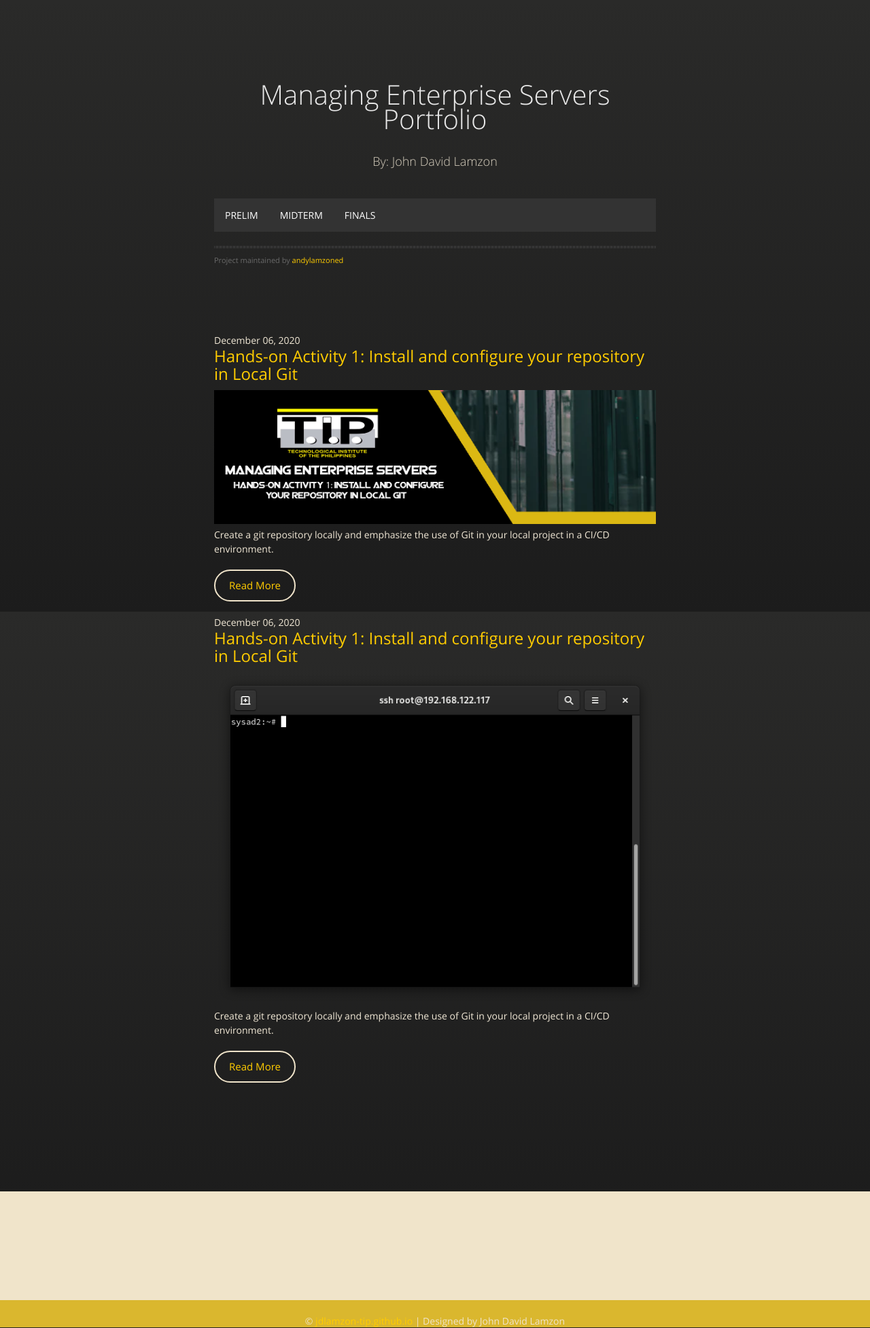
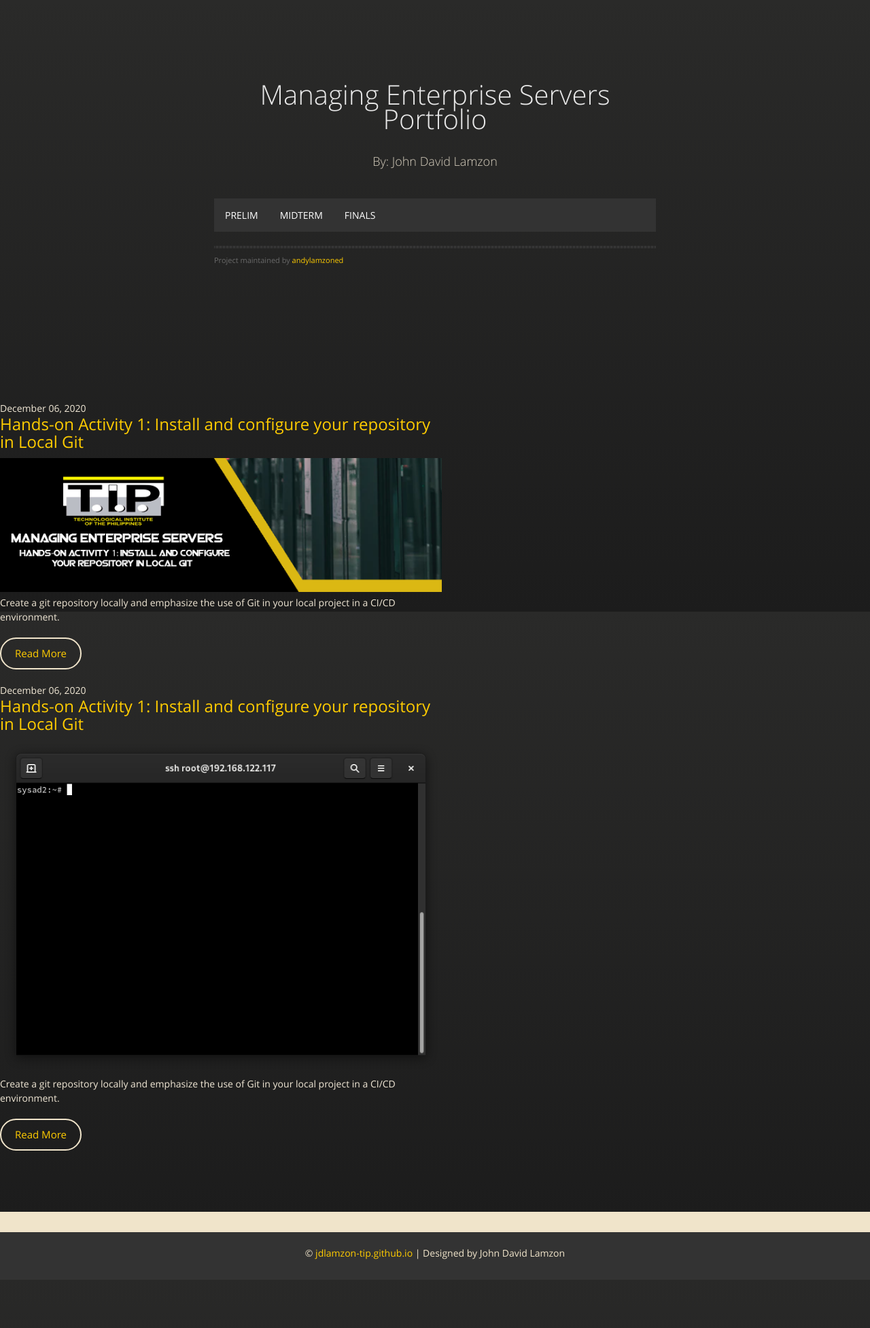
Before and after one commit to andylamzoned/andylamzoned.github.io, a Jekyll site: the page built from index.md, in a window 1280 px wide. Shown: the whole page at 68% size. Built offline with Jekyll 4.4.1, drawn with Linux system fonts in a browser that asks for light colours; after the commit the page ends 1883 px from its top, so only the background shows below that.

Commit message:
default.html test

```diff
--- a/_layouts/default.html
+++ b/_layouts/default.html
@@ -21,7 +21,6 @@
   </head>
   <body class="is-preload">
     <div class="wrapper">
-
       <section>
         <div id="title">
           <br>
@@ -40,6 +39,8 @@
           <hr>
           <span class="credits left">Project maintained by <a href="{{ site.github.owner_url }}">{{ site.github.owner_name }}</a></span>
         </div>
+      </section>
+    </div>
       <section class="posts">
         <article>
           <header>
@@ -58,9 +59,8 @@
           <a href="elements.html" class="image fit"><img src="assets/images/1.png" alt="" /></a>
           <p>Create a git repository locally and emphasize the use of Git in your local project in a CI/CD environment.</p>
           <p align="center" class="ghost"><a href="elements.html">Read More</a></p>
-				</article>
+			  </article>
       </section>
-    </div>
     <div class="footer">
       <div class="footer-bottom">
         &copy; <a href="https://github.com/andylamzoned/andylamzoned.github.io">jdlamzon-tip.github.io</a> | Designed by John David Lamzon
--- a/assets/css/main.css
+++ b/assets/css/main.css
@@ -33,14 +33,14 @@ html, body {
 .footer {
 	background: #F0E4CA;
 	color: #DAB72E;
-	height: 200px;
+	height: 100px;
 	position: relative;
 }
 
 .footer .footer-bottom {
-	background: #DAB72E;
+	background: #333333;
 	color: #F0E4CA;
-	height: 20px;
+	height: 50px;
 	width: 100%;
 	text-align: center;
 	position: absolute;
```
